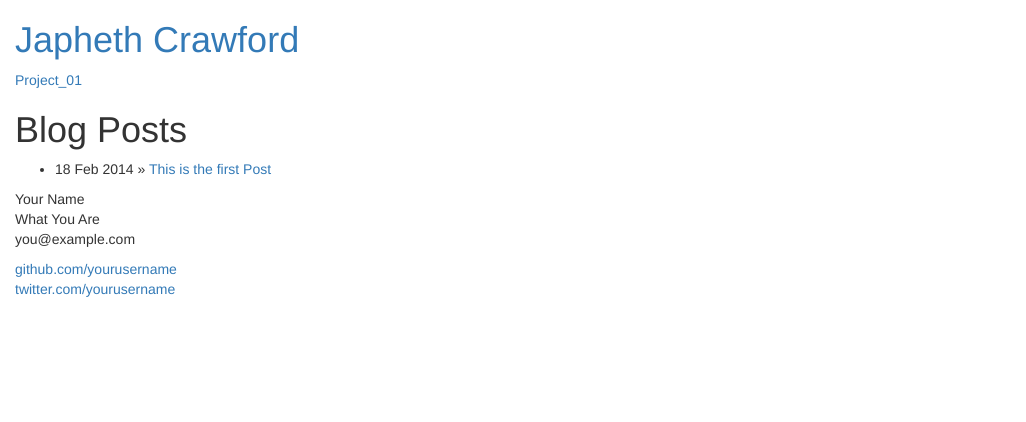
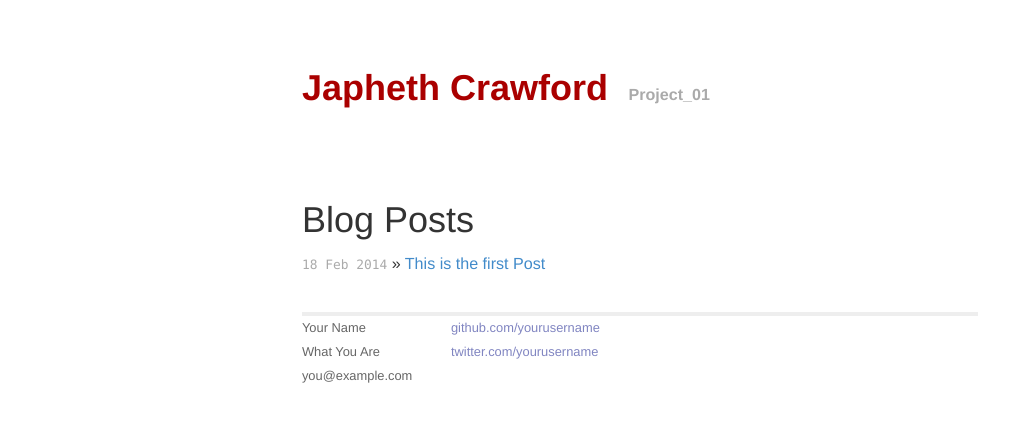
Before and after one commit to japhethcrawford/classblog, a Jekyll site: the page built from index.html, in a window 1280 px wide. Shown: the top 422 px of the page, without its empty margins (0-1026 px from the left). Built offline with Jekyll 4.4.1, drawn with Linux system fonts in a browser that asks for light colours; nearby versions of some CDN libraries; library files that are not in the unit come from our copies; Markdown is read by kramdown in place of the engine named in the settings; comment, search, counter and statistics services are not loaded.

Commit message:
update css links

```diff
--- a/_layouts/default.html
+++ b/_layouts/default.html
@@ -7,15 +7,15 @@
         <meta name="viewport" content="width=device-width">
 
         <!-- syntax highlighting CSS -->
-        <link rel="stylesheet" href="{{ site.url }}css/syntax.css">
+        <link rel="stylesheet" href="{{ site.url }}/css/syntax.css">
 
         <!-- Custom CSS -->
-        <link rel="stylesheet" href="{{ site.url }}css/main.css">
+        <link rel="stylesheet" href="{{ site.url }}/css/main.css">
 
         <!-- Bootstrap Framework -->
-        <link rel="stylesheet" href="{{ site.url }}css/bootstrap.min.css">
-        <link rel="stylesheet" href="{{ site.url }}css/bootstrap-theme.css">
-		<script type="text/javascript" src="{{ site.url }}js/bootstrap.js"></script>
+        <link rel="stylesheet" href="{{ site.url }}/css/bootstrap.min.css">
+        <link rel="stylesheet" href="{{ site.url }}/css/bootstrap-theme.css">
+		<script type="text/javascript" src="{{ site.url }}/js/bootstrap.js"></script>
 
     </head>
     <body>
```
Also changed, not shown: 1 other file.
